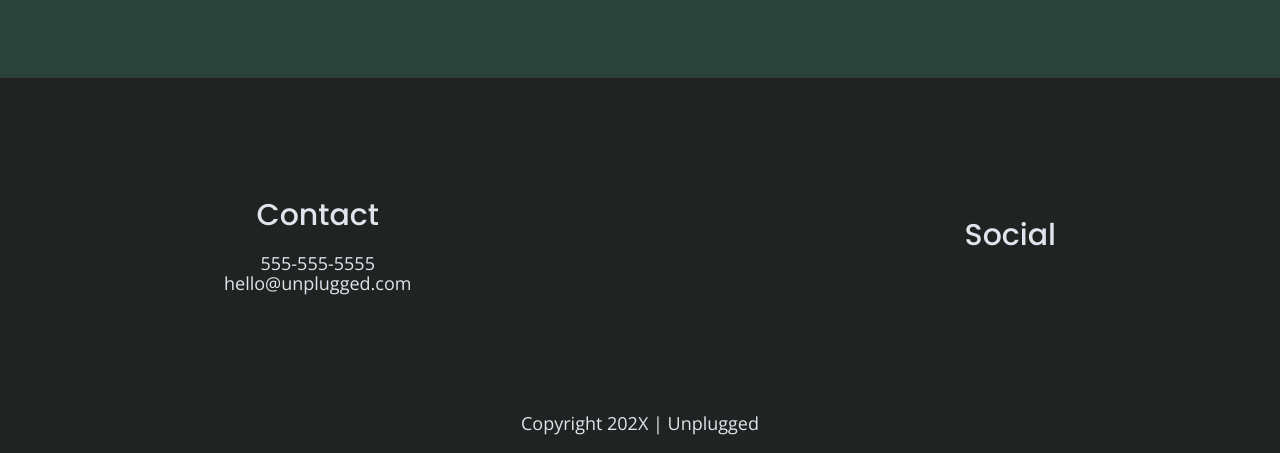
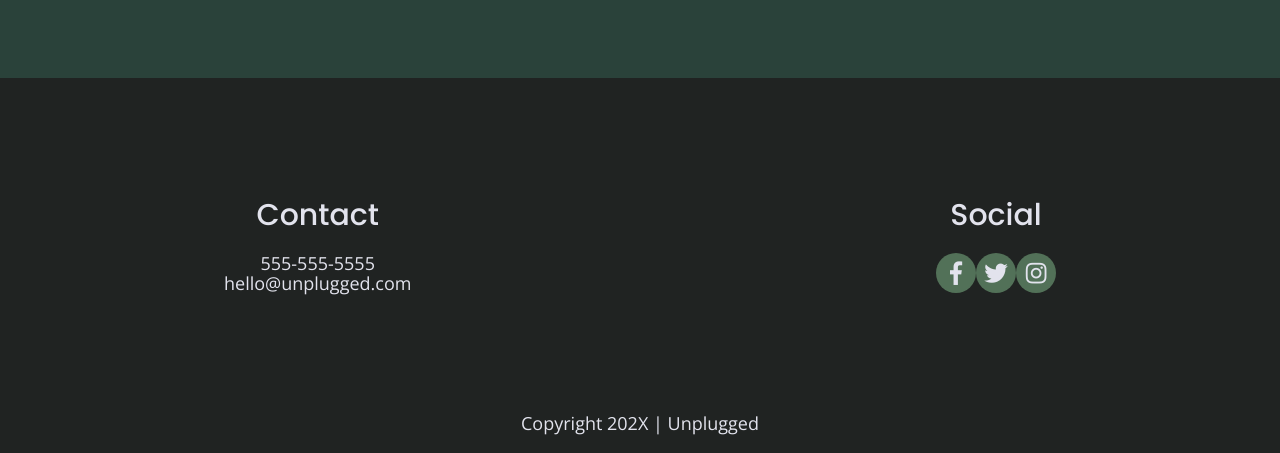
Before and after one commit to AdeliaTh/unplugged, a website built with Parcel: page index.html in a window 1280 px wide. Shown: the part 2650-3103 px from the top of the page. Built offline with nearby package versions, Linux system fonts and the light colour scheme.

Commit message:
Add social media icons and styling to home page

```diff
--- a/css/main.css
+++ b/css/main.css
@@ -233,7 +233,17 @@ footer .social-icons p {
   display: flex;
   justify-content: center;
   align-items: center;
+  background:#527158;
+  width: 40px;
+  height: 40px;
+  border-radius: 50%;
 }
+
+footer.social-icons p i {
+  font-size: 1.3125em;
+}
+
+/* put in social-icons p i at 21px*/
 
 footer .copyright {
   margin: 20px 0;
--- a/index.html
+++ b/index.html
@@ -155,13 +155,19 @@
           <h4>Social</h4>
           <div class="social-icons">
             <p>
-              <a href="https://www.facebook.com" target="blank" rel="noopener"></a>
+              <a href="https://www.facebook.com" target="blank" aria-label="Facebook">
+              <i aria-hidden="true" class="fab fa-facebook-f"></i>
+              </a>
             </p>
             <p>
-              <a href="https://x.com/" target="blank" rel="noopener"></a>
+              <a href="https://x.com" target="blank" aria-label="Twitter">
+              <i aria-hidden="true" class="fab fa-twitter"></i>
+              </a>
             </p>
             <p>
-              <a href="https://www.instagram.com/" target="blank" rel="noopener"></a>
+              <a href="https://www.instagram.com/" target="blank" aria-label="Instagram">
+              <i aria-hidden="true" class="fab fa-instagram"></i>
+              </a>
             </p>
           </div>
         </div>
```
